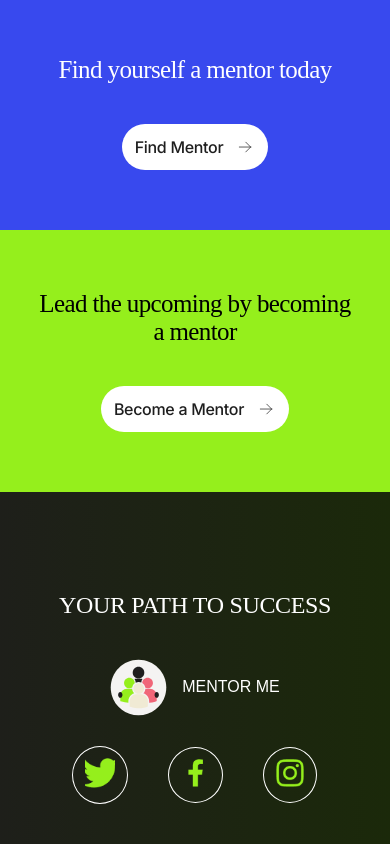
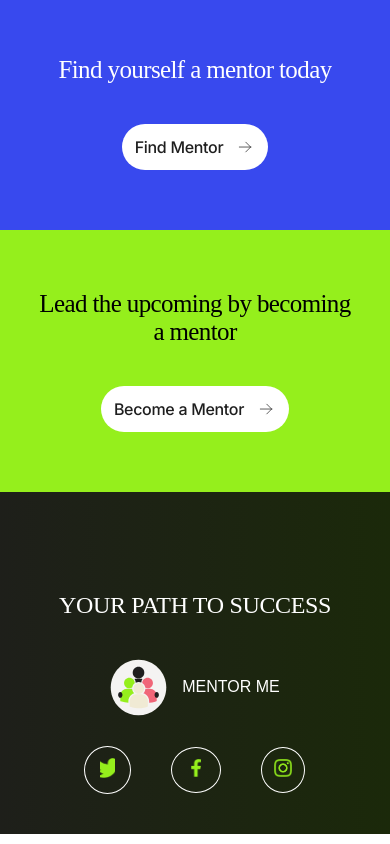
Before and after one commit to aremuumera/Mentor-me, a plain HTML site: page index.html in a window 390 px wide. Shown: the part 8195-9039 px from the top of the page. Drawn offline with nearby package versions, Linux system fonts and the light colour scheme; a web font is replaced by a local one.

Commit message:
third commit

```diff
--- a/styles.css
+++ b/styles.css
@@ -1430,6 +1430,34 @@ footer{
     margin: 0px !important;
     height: 200px;
 }
+.social-1 img{
+    width: 15px;
+    height: 20px;
+    object-fit: cover;
+}
+.social-2{
+    padding:11px 19px;
+    border: 1px solid #fff;
+    border-radius: 50%;
+}
+.social-1{
+    padding:11px 15px;
+    border: 1px solid #fff;
+    border-radius: 50%;
+}
+.social-3{
+    padding:11px 12px;
+    border: 1px solid #fff;
+    border-radius: 50%;
+}
+.social-2 img{
+    width: 10px;
+    height: 18px;
+}
+.social-3 img{
+    width: 18px;
+    height: 18px;
+}
   }
   /* @media screen and (min-width: 340px) {
     *, html,body{
```
